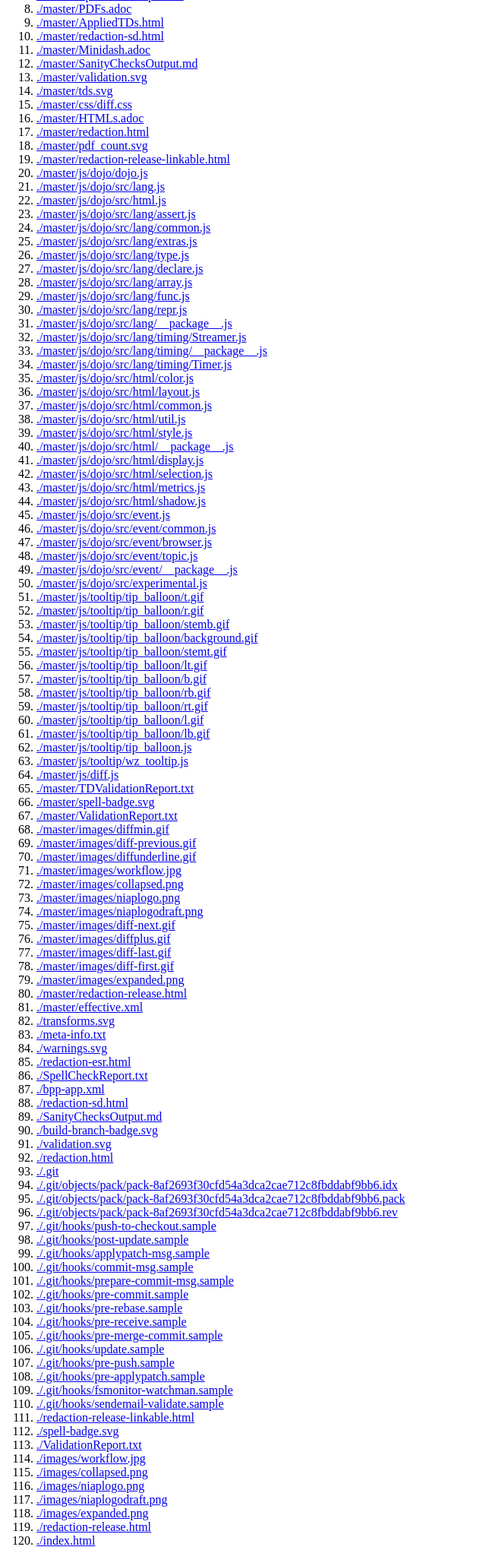
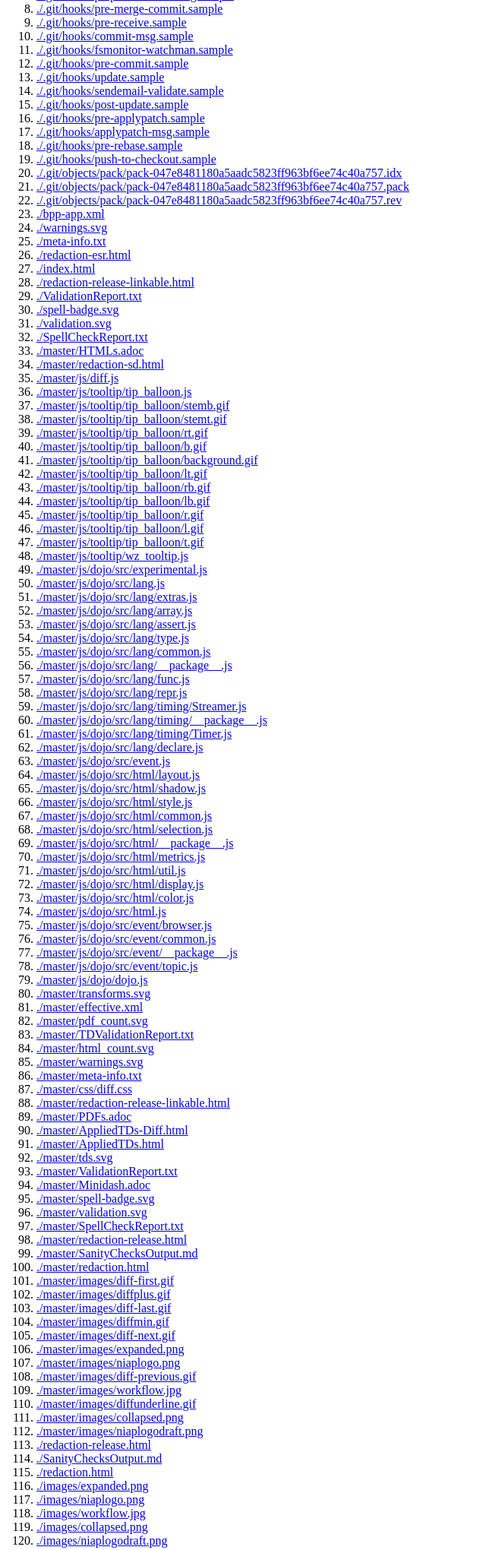
Before and after one commit to commoncriteria/redaction, a plain HTML site: page index.html in a window 1280 px wide. Shown: the part 165-2205 px from the top of the page at 76% size, without its empty margins (0-640 px from the left). Drawn offline with Linux system fonts and the light colour scheme.

Commit message:
Deploying to gh-pages from @ commoncriteria/redaction@f70ab2d5e17a8f9860a273a06662d828cb8cd7c0 🚀

```diff
--- a/index.html
+++ b/index.html
@@ -1,124 +1,124 @@
 <html><head><title>Listing</title></head><body>
-Fri May 23 14:28:47 UTC 2025
+Tue Jun 17 16:09:45 UTC 2025
 <br/><ol>
 <li><a href='.'>.</a></li>
-<li><a href='./master/transforms.svg'>./master/transforms.svg</a></li>
-<li><a href='./master/meta-info.txt'>./master/meta-info.txt</a></li>
-<li><a href='./master/warnings.svg'>./master/warnings.svg</a></li>
-<li><a href='./master/AppliedTDs-Diff.html'>./master/AppliedTDs-Diff.html</a></li>
-<li><a href='./master/html_count.svg'>./master/html_count.svg</a></li>
-<li><a href='./master/SpellCheckReport.txt'>./master/SpellCheckReport.txt</a></li>
-<li><a href='./master/PDFs.adoc'>./master/PDFs.adoc</a></li>
-<li><a href='./master/AppliedTDs.html'>./master/AppliedTDs.html</a></li>
+<li><a href='./redaction-sd.html'>./redaction-sd.html</a></li>
+<li><a href='./build-branch-badge.svg'>./build-branch-badge.svg</a></li>
+<li><a href='./transforms.svg'>./transforms.svg</a></li>
+<li><a href='./.git'>./.git</a></li>
+<li><a href='./.git/hooks/pre-push.sample'>./.git/hooks/pre-push.sample</a></li>
+<li><a href='./.git/hooks/prepare-commit-msg.sample'>./.git/hooks/prepare-commit-msg.sample</a></li>
+<li><a href='./.git/hooks/pre-merge-commit.sample'>./.git/hooks/pre-merge-commit.sample</a></li>
+<li><a href='./.git/hooks/pre-receive.sample'>./.git/hooks/pre-receive.sample</a></li>
+<li><a href='./.git/hooks/commit-msg.sample'>./.git/hooks/commit-msg.sample</a></li>
+<li><a href='./.git/hooks/fsmonitor-watchman.sample'>./.git/hooks/fsmonitor-watchman.sample</a></li>
+<li><a href='./.git/hooks/pre-commit.sample'>./.git/hooks/pre-commit.sample</a></li>
+<li><a href='./.git/hooks/update.sample'>./.git/hooks/update.sample</a></li>
+<li><a href='./.git/hooks/sendemail-validate.sample'>./.git/hooks/sendemail-validate.sample</a></li>
+<li><a href='./.git/hooks/post-update.sample'>./.git/hooks/post-update.sample</a></li>
+<li><a href='./.git/hooks/pre-applypatch.sample'>./.git/hooks/pre-applypatch.sample</a></li>
+<li><a href='./.git/hooks/applypatch-msg.sample'>./.git/hooks/applypatch-msg.sample</a></li>
+<li><a href='./.git/hooks/pre-rebase.sample'>./.git/hooks/pre-rebase.sample</a></li>
+<li><a href='./.git/hooks/push-to-checkout.sample'>./.git/hooks/push-to-checkout.sample</a></li>
+<li><a href='./.git/objects/pack/pack-047e8481180a5aadc5823ff963bf6ee74c40a757.idx'>./.git/objects/pack/pack-047e8481180a5aadc5823ff963bf6ee74c40a757.idx</a></li>
+<li><a href='./.git/objects/pack/pack-047e8481180a5aadc5823ff963bf6ee74c40a757.pack'>./.git/objects/pack/pack-047e8481180a5aadc5823ff963bf6ee74c40a757.pack</a></li>
+<li><a href='./.git/objects/pack/pack-047e8481180a5aadc5823ff963bf6ee74c40a757.rev'>./.git/objects/pack/pack-047e8481180a5aadc5823ff963bf6ee74c40a757.rev</a></li>
+<li><a href='./bpp-app.xml'>./bpp-app.xml</a></li>
+<li><a href='./warnings.svg'>./warnings.svg</a></li>
+<li><a href='./meta-info.txt'>./meta-info.txt</a></li>
+<li><a href='./redaction-esr.html'>./redaction-esr.html</a></li>
+<li><a href='./index.html'>./index.html</a></li>
+<li><a href='./redaction-release-linkable.html'>./redaction-release-linkable.html</a></li>
+<li><a href='./ValidationReport.txt'>./ValidationReport.txt</a></li>
+<li><a href='./spell-badge.svg'>./spell-badge.svg</a></li>
+<li><a href='./validation.svg'>./validation.svg</a></li>
+<li><a href='./SpellCheckReport.txt'>./SpellCheckReport.txt</a></li>
+<li><a href='./master/HTMLs.adoc'>./master/HTMLs.adoc</a></li>
 <li><a href='./master/redaction-sd.html'>./master/redaction-sd.html</a></li>
-<li><a href='./master/Minidash.adoc'>./master/Minidash.adoc</a></li>
-<li><a href='./master/SanityChecksOutput.md'>./master/SanityChecksOutput.md</a></li>
-<li><a href='./master/validation.svg'>./master/validation.svg</a></li>
-<li><a href='./master/tds.svg'>./master/tds.svg</a></li>
-<li><a href='./master/css/diff.css'>./master/css/diff.css</a></li>
-<li><a href='./master/HTMLs.adoc'>./master/HTMLs.adoc</a></li>
-<li><a href='./master/redaction.html'>./master/redaction.html</a></li>
-<li><a href='./master/pdf_count.svg'>./master/pdf_count.svg</a></li>
-<li><a href='./master/redaction-release-linkable.html'>./master/redaction-release-linkable.html</a></li>
-<li><a href='./master/js/dojo/dojo.js'>./master/js/dojo/dojo.js</a></li>
+<li><a href='./master/js/diff.js'>./master/js/diff.js</a></li>
+<li><a href='./master/js/tooltip/tip_balloon.js'>./master/js/tooltip/tip_balloon.js</a></li>
+<li><a href='./master/js/tooltip/tip_balloon/stemb.gif'>./master/js/tooltip/tip_balloon/stemb.gif</a></li>
+<li><a href='./master/js/tooltip/tip_balloon/stemt.gif'>./master/js/tooltip/tip_balloon/stemt.gif</a></li>
+<li><a href='./master/js/tooltip/tip_balloon/rt.gif'>./master/js/tooltip/tip_balloon/rt.gif</a></li>
+<li><a href='./master/js/tooltip/tip_balloon/b.gif'>./master/js/tooltip/tip_balloon/b.gif</a></li>
+<li><a href='./master/js/tooltip/tip_balloon/background.gif'>./master/js/tooltip/tip_balloon/background.gif</a></li>
+<li><a href='./master/js/tooltip/tip_balloon/lt.gif'>./master/js/tooltip/tip_balloon/lt.gif</a></li>
+<li><a href='./master/js/tooltip/tip_balloon/rb.gif'>./master/js/tooltip/tip_balloon/rb.gif</a></li>
+<li><a href='./master/js/tooltip/tip_balloon/lb.gif'>./master/js/tooltip/tip_balloon/lb.gif</a></li>
+<li><a href='./master/js/tooltip/tip_balloon/r.gif'>./master/js/tooltip/tip_balloon/r.gif</a></li>
+<li><a href='./master/js/tooltip/tip_balloon/l.gif'>./master/js/tooltip/tip_balloon/l.gif</a></li>
+<li><a href='./master/js/tooltip/tip_balloon/t.gif'>./master/js/tooltip/tip_balloon/t.gif</a></li>
+<li><a href='./master/js/tooltip/wz_tooltip.js'>./master/js/tooltip/wz_tooltip.js</a></li>
+<li><a href='./master/js/dojo/src/experimental.js'>./master/js/dojo/src/experimental.js</a></li>
 <li><a href='./master/js/dojo/src/lang.js'>./master/js/dojo/src/lang.js</a></li>
-<li><a href='./master/js/dojo/src/html.js'>./master/js/dojo/src/html.js</a></li>
+<li><a href='./master/js/dojo/src/lang/extras.js'>./master/js/dojo/src/lang/extras.js</a></li>
+<li><a href='./master/js/dojo/src/lang/array.js'>./master/js/dojo/src/lang/array.js</a></li>
 <li><a href='./master/js/dojo/src/lang/assert.js'>./master/js/dojo/src/lang/assert.js</a></li>
+<li><a href='./master/js/dojo/src/lang/type.js'>./master/js/dojo/src/lang/type.js</a></li>
 <li><a href='./master/js/dojo/src/lang/common.js'>./master/js/dojo/src/lang/common.js</a></li>
-<li><a href='./master/js/dojo/src/lang/extras.js'>./master/js/dojo/src/lang/extras.js</a></li>
-<li><a href='./master/js/dojo/src/lang/type.js'>./master/js/dojo/src/lang/type.js</a></li>
-<li><a href='./master/js/dojo/src/lang/declare.js'>./master/js/dojo/src/lang/declare.js</a></li>
-<li><a href='./master/js/dojo/src/lang/array.js'>./master/js/dojo/src/lang/array.js</a></li>
+<li><a href='./master/js/dojo/src/lang/__package__.js'>./master/js/dojo/src/lang/__package__.js</a></li>
 <li><a href='./master/js/dojo/src/lang/func.js'>./master/js/dojo/src/lang/func.js</a></li>
 <li><a href='./master/js/dojo/src/lang/repr.js'>./master/js/dojo/src/lang/repr.js</a></li>
-<li><a href='./master/js/dojo/src/lang/__package__.js'>./master/js/dojo/src/lang/__package__.js</a></li>
 <li><a href='./master/js/dojo/src/lang/timing/Streamer.js'>./master/js/dojo/src/lang/timing/Streamer.js</a></li>
 <li><a href='./master/js/dojo/src/lang/timing/__package__.js'>./master/js/dojo/src/lang/timing/__package__.js</a></li>
 <li><a href='./master/js/dojo/src/lang/timing/Timer.js'>./master/js/dojo/src/lang/timing/Timer.js</a></li>
+<li><a href='./master/js/dojo/src/lang/declare.js'>./master/js/dojo/src/lang/declare.js</a></li>
+<li><a href='./master/js/dojo/src/event.js'>./master/js/dojo/src/event.js</a></li>
+<li><a href='./master/js/dojo/src/html/layout.js'>./master/js/dojo/src/html/layout.js</a></li>
+<li><a href='./master/js/dojo/src/html/shadow.js'>./master/js/dojo/src/html/shadow.js</a></li>
+<li><a href='./master/js/dojo/src/html/style.js'>./master/js/dojo/src/html/style.js</a></li>
+<li><a href='./master/js/dojo/src/html/common.js'>./master/js/dojo/src/html/common.js</a></li>
+<li><a href='./master/js/dojo/src/html/selection.js'>./master/js/dojo/src/html/selection.js</a></li>
+<li><a href='./master/js/dojo/src/html/__package__.js'>./master/js/dojo/src/html/__package__.js</a></li>
+<li><a href='./master/js/dojo/src/html/metrics.js'>./master/js/dojo/src/html/metrics.js</a></li>
+<li><a href='./master/js/dojo/src/html/util.js'>./master/js/dojo/src/html/util.js</a></li>
+<li><a href='./master/js/dojo/src/html/display.js'>./master/js/dojo/src/html/display.js</a></li>
 <li><a href='./master/js/dojo/src/html/color.js'>./master/js/dojo/src/html/color.js</a></li>
-<li><a href='./master/js/dojo/src/html/layout.js'>./master/js/dojo/src/html/layout.js</a></li>
-<li><a href='./master/js/dojo/src/html/common.js'>./master/js/dojo/src/html/common.js</a></li>
-<li><a href='./master/js/dojo/src/html/util.js'>./master/js/dojo/src/html/util.js</a></li>
-<li><a href='./master/js/dojo/src/html/style.js'>./master/js/dojo/src/html/style.js</a></li>
-<li><a href='./master/js/dojo/src/html/__package__.js'>./master/js/dojo/src/html/__package__.js</a></li>
-<li><a href='./master/js/dojo/src/html/display.js'>./master/js/dojo/src/html/display.js</a></li>
-<li><a href='./master/js/dojo/src/html/selection.js'>./master/js/dojo/src/html/selection.js</a></li>
-<li><a href='./master/js/dojo/src/html/metrics.js'>./master/js/dojo/src/html/metrics.js</a></li>
-<li><a href='./master/js/dojo/src/html/shadow.js'>./master/js/dojo/src/html/shadow.js</a></li>
-<li><a href='./master/js/dojo/src/event.js'>./master/js/dojo/src/event.js</a></li>
+<li><a href='./master/js/dojo/src/html.js'>./master/js/dojo/src/html.js</a></li>
+<li><a href='./master/js/dojo/src/event/browser.js'>./master/js/dojo/src/event/browser.js</a></li>
 <li><a href='./master/js/dojo/src/event/common.js'>./master/js/dojo/src/event/common.js</a></li>
-<li><a href='./master/js/dojo/src/event/browser.js'>./master/js/dojo/src/event/browser.js</a></li>
+<li><a href='./master/js/dojo/src/event/__package__.js'>./master/js/dojo/src/event/__package__.js</a></li>
 <li><a href='./master/js/dojo/src/event/topic.js'>./master/js/dojo/src/event/topic.js</a></li>
-<li><a href='./master/js/dojo/src/event/__package__.js'>./master/js/dojo/src/event/__package__.js</a></li>
-<li><a href='./master/js/dojo/src/experimental.js'>./master/js/dojo/src/experimental.js</a></li>
-<li><a href='./master/js/tooltip/tip_balloon/t.gif'>./master/js/tooltip/tip_balloon/t.gif</a></li>
-<li><a href='./master/js/tooltip/tip_balloon/r.gif'>./master/js/tooltip/tip_balloon/r.gif</a></li>
-<li><a href='./master/js/tooltip/tip_balloon/stemb.gif'>./master/js/tooltip/tip_balloon/stemb.gif</a></li>
-<li><a href='./master/js/tooltip/tip_balloon/background.gif'>./master/js/tooltip/tip_balloon/background.gif</a></li>
-<li><a href='./master/js/tooltip/tip_balloon/stemt.gif'>./master/js/tooltip/tip_balloon/stemt.gif</a></li>
-<li><a href='./master/js/tooltip/tip_balloon/lt.gif'>./master/js/tooltip/tip_balloon/lt.gif</a></li>
-<li><a href='./master/js/tooltip/tip_balloon/b.gif'>./master/js/tooltip/tip_balloon/b.gif</a></li>
-<li><a href='./master/js/tooltip/tip_balloon/rb.gif'>./master/js/tooltip/tip_balloon/rb.gif</a></li>
-<li><a href='./master/js/tooltip/tip_balloon/rt.gif'>./master/js/tooltip/tip_balloon/rt.gif</a></li>
-<li><a href='./master/js/tooltip/tip_balloon/l.gif'>./master/js/tooltip/tip_balloon/l.gif</a></li>
-<li><a href='./master/js/tooltip/tip_balloon/lb.gif'>./master/js/tooltip/tip_balloon/lb.gif</a></li>
-<li><a href='./master/js/tooltip/tip_balloon.js'>./master/js/tooltip/tip_balloon.js</a></li>
-<li><a href='./master/js/tooltip/wz_tooltip.js'>./master/js/tooltip/wz_tooltip.js</a></li>
-<li><a href='./master/js/diff.js'>./master/js/diff.js</a></li>
+<li><a href='./master/js/dojo/dojo.js'>./master/js/dojo/dojo.js</a></li>
+<li><a href='./master/transforms.svg'>./master/transforms.svg</a></li>
+<li><a href='./master/effective.xml'>./master/effective.xml</a></li>
+<li><a href='./master/pdf_count.svg'>./master/pdf_count.svg</a></li>
 <li><a href='./master/TDValidationReport.txt'>./master/TDValidationReport.txt</a></li>
+<li><a href='./master/html_count.svg'>./master/html_count.svg</a></li>
+<li><a href='./master/warnings.svg'>./master/warnings.svg</a></li>
+<li><a href='./master/meta-info.txt'>./master/meta-info.txt</a></li>
+<li><a href='./master/css/diff.css'>./master/css/diff.css</a></li>
+<li><a href='./master/redaction-release-linkable.html'>./master/redaction-release-linkable.html</a></li>
+<li><a href='./master/PDFs.adoc'>./master/PDFs.adoc</a></li>
+<li><a href='./master/AppliedTDs-Diff.html'>./master/AppliedTDs-Diff.html</a></li>
+<li><a href='./master/AppliedTDs.html'>./master/AppliedTDs.html</a></li>
+<li><a href='./master/tds.svg'>./master/tds.svg</a></li>
+<li><a href='./master/ValidationReport.txt'>./master/ValidationReport.txt</a></li>
+<li><a href='./master/Minidash.adoc'>./master/Minidash.adoc</a></li>
 <li><a href='./master/spell-badge.svg'>./master/spell-badge.svg</a></li>
-<li><a href='./master/ValidationReport.txt'>./master/ValidationReport.txt</a></li>
-<li><a href='./master/images/diffmin.gif'>./master/images/diffmin.gif</a></li>
-<li><a href='./master/images/diff-previous.gif'>./master/images/diff-previous.gif</a></li>
-<li><a href='./master/images/diffunderline.gif'>./master/images/diffunderline.gif</a></li>
-<li><a href='./master/images/workflow.jpg'>./master/images/workflow.jpg</a></li>
-<li><a href='./master/images/collapsed.png'>./master/images/collapsed.png</a></li>
-<li><a href='./master/images/niaplogo.png'>./master/images/niaplogo.png</a></li>
-<li><a href='./master/images/niaplogodraft.png'>./master/images/niaplogodraft.png</a></li>
-<li><a href='./master/images/diff-next.gif'>./master/images/diff-next.gif</a></li>
+<li><a href='./master/validation.svg'>./master/validation.svg</a></li>
+<li><a href='./master/SpellCheckReport.txt'>./master/SpellCheckReport.txt</a></li>
+<li><a href='./master/redaction-release.html'>./master/redaction-release.html</a></li>
+<li><a href='./master/SanityChecksOutput.md'>./master/SanityChecksOutput.md</a></li>
+<li><a href='./master/redaction.html'>./master/redaction.html</a></li>
+<li><a href='./master/images/diff-first.gif'>./master/images/diff-first.gif</a></li>
 <li><a href='./master/images/diffplus.gif'>./master/images/diffplus.gif</a></li>
 <li><a href='./master/images/diff-last.gif'>./master/images/diff-last.gif</a></li>
-<li><a href='./master/images/diff-first.gif'>./master/images/diff-first.gif</a></li>
+<li><a href='./master/images/diffmin.gif'>./master/images/diffmin.gif</a></li>
+<li><a href='./master/images/diff-next.gif'>./master/images/diff-next.gif</a></li>
 <li><a href='./master/images/expanded.png'>./master/images/expanded.png</a></li>
-<li><a href='./master/redaction-release.html'>./master/redaction-release.html</a></li>
-<li><a href='./master/effective.xml'>./master/effective.xml</a></li>
-<li><a href='./transforms.svg'>./transforms.svg</a></li>
-<li><a href='./meta-info.txt'>./meta-info.txt</a></li>
-<li><a href='./warnings.svg'>./warnings.svg</a></li>
-<li><a href='./redaction-esr.html'>./redaction-esr.html</a></li>
-<li><a href='./SpellCheckReport.txt'>./SpellCheckReport.txt</a></li>
-<li><a href='./bpp-app.xml'>./bpp-app.xml</a></li>
-<li><a href='./redaction-sd.html'>./redaction-sd.html</a></li>
+<li><a href='./master/images/niaplogo.png'>./master/images/niaplogo.png</a></li>
+<li><a href='./master/images/diff-previous.gif'>./master/images/diff-previous.gif</a></li>
+<li><a href='./master/images/workflow.jpg'>./master/images/workflow.jpg</a></li>
+<li><a href='./master/images/diffunderline.gif'>./master/images/diffunderline.gif</a></li>
+<li><a href='./master/images/collapsed.png'>./master/images/collapsed.png</a></li>
+<li><a href='./master/images/niaplogodraft.png'>./master/images/niaplogodraft.png</a></li>
+<li><a href='./redaction-release.html'>./redaction-release.html</a></li>
 <li><a href='./SanityChecksOutput.md'>./SanityChecksOutput.md</a></li>
-<li><a href='./build-branch-badge.svg'>./build-branch-badge.svg</a></li>
-<li><a href='./validation.svg'>./validation.svg</a></li>
 <li><a href='./redaction.html'>./redaction.html</a></li>
-<li><a href='./.git'>./.git</a></li>
-<li><a href='./.git/objects/pack/pack-8af2693f30cfd54a3dca2cae712c8fbddabf9bb6.idx'>./.git/objects/pack/pack-8af2693f30cfd54a3dca2cae712c8fbddabf9bb6.idx</a></li>
-<li><a href='./.git/objects/pack/pack-8af2693f30cfd54a3dca2cae712c8fbddabf9bb6.pack'>./.git/objects/pack/pack-8af2693f30cfd54a3dca2cae712c8fbddabf9bb6.pack</a></li>
-<li><a href='./.git/objects/pack/pack-8af2693f30cfd54a3dca2cae712c8fbddabf9bb6.rev'>./.git/objects/pack/pack-8af2693f30cfd54a3dca2cae712c8fbddabf9bb6.rev</a></li>
-<li><a href='./.git/hooks/push-to-checkout.sample'>./.git/hooks/push-to-checkout.sample</a></li>
-<li><a href='./.git/hooks/post-update.sample'>./.git/hooks/post-update.sample</a></li>
-<li><a href='./.git/hooks/applypatch-msg.sample'>./.git/hooks/applypatch-msg.sample</a></li>
-<li><a href='./.git/hooks/commit-msg.sample'>./.git/hooks/commit-msg.sample</a></li>
-<li><a href='./.git/hooks/prepare-commit-msg.sample'>./.git/hooks/prepare-commit-msg.sample</a></li>
-<li><a href='./.git/hooks/pre-commit.sample'>./.git/hooks/pre-commit.sample</a></li>
-<li><a href='./.git/hooks/pre-rebase.sample'>./.git/hooks/pre-rebase.sample</a></li>
-<li><a href='./.git/hooks/pre-receive.sample'>./.git/hooks/pre-receive.sample</a></li>
-<li><a href='./.git/hooks/pre-merge-commit.sample'>./.git/hooks/pre-merge-commit.sample</a></li>
-<li><a href='./.git/hooks/update.sample'>./.git/hooks/update.sample</a></li>
-<li><a href='./.git/hooks/pre-push.sample'>./.git/hooks/pre-push.sample</a></li>
-<li><a href='./.git/hooks/pre-applypatch.sample'>./.git/hooks/pre-applypatch.sample</a></li>
-<li><a href='./.git/hooks/fsmonitor-watchman.sample'>./.git/hooks/fsmonitor-watchman.sample</a></li>
-<li><a href='./.git/hooks/sendemail-validate.sample'>./.git/hooks/sendemail-validate.sample</a></li>
-<li><a href='./redaction-release-linkable.html'>./redaction-release-linkable.html</a></li>
-<li><a href='./spell-badge.svg'>./spell-badge.svg</a></li>
-<li><a href='./ValidationReport.txt'>./ValidationReport.txt</a></li>
+<li><a href='./images/expanded.png'>./images/expanded.png</a></li>
+<li><a href='./images/niaplogo.png'>./images/niaplogo.png</a></li>
 <li><a href='./images/workflow.jpg'>./images/workflow.jpg</a></li>
 <li><a href='./images/collapsed.png'>./images/collapsed.png</a></li>
-<li><a href='./images/niaplogo.png'>./images/niaplogo.png</a></li>
 <li><a href='./images/niaplogodraft.png'>./images/niaplogodraft.png</a></li>
-<li><a href='./images/expanded.png'>./images/expanded.png</a></li>
-<li><a href='./redaction-release.html'>./redaction-release.html</a></li>
-<li><a href='./index.html'>./index.html</a></li>
 </ol></body></html>
--- a/master/effective.xml
+++ b/master/effective.xml
@@ -548,7 +548,7 @@
           <url>https://github.com/commoncriteria/application</url>
           <branch>release-1.4</branch>
         </git>
-        <url>https://commoncriteria.github.io/application/release-1.4/application-release.html</url>
+        <url>https://www.niap-ccevs.org/protectionprofiles/516</url>
 
 		<sec-func-req-dir>
 		  In a PP-Configuration that includes the App PP, there are no App PP requirements that must be claimed in a certain manner for redaction functionality to be correctly implemented. Therefore, all SFR operations
@@ -1788,7 +1788,7 @@
         <tag>App PP</tag>
         <!-- todo: update with proper date -->
         <description>
-          <h:a href="https://www.niap-ccevs.org/MMO/PP/PP_APP_v2.0.pdf">Protection Profile for Application Software, Version 2.0 <comment>404 link</comment></h:a>, TBD
+          <h:a href="https://www.niap-ccevs.org/protectionprofiles/516">Protection Profile for Application Software, Version 2.0, June 16, 2025</h:a>
         </description>
       </entry>
     </bibliography>
```
Also changed, not shown: master/AppliedTDs-Diff.html (+1 -5 lines), master/AppliedTDs.html (+2 -2 lines), master/redaction-release-linkable.html (+2 -2 lines), master/redaction-release.html (+2 -2 lines), master/redaction-sd.html (+1 -1 lines), master/redaction.html (+2 -2 lines), master/SpellCheckReport.txt, master/meta-info.txt, master/spell-badge.svg, 1 other file.
